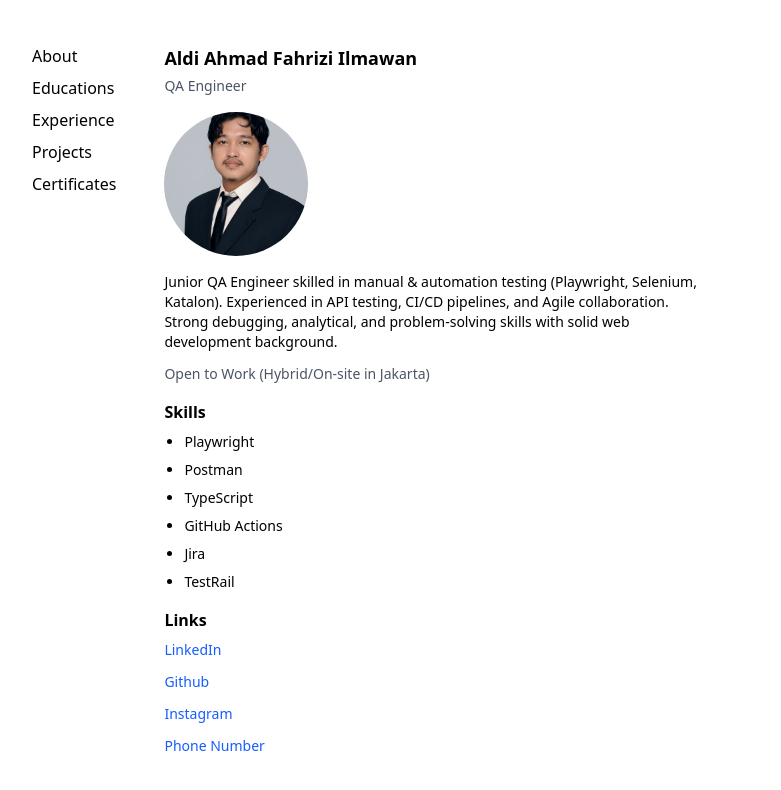
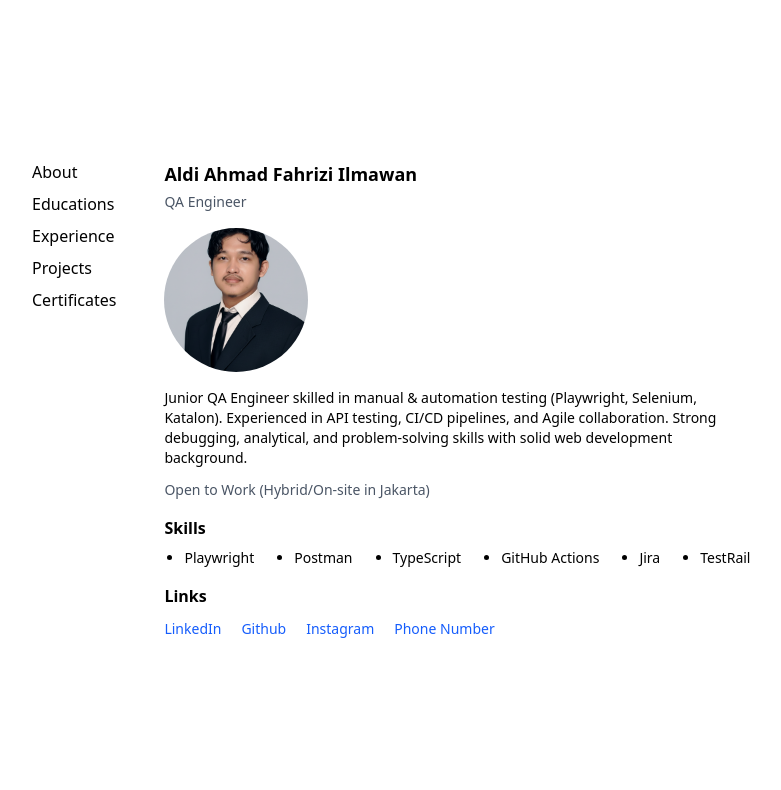
Before and after one commit to aldifhrent/new-portfolio, a Next.js app: page / in a window 1280 px wide. Shown: the top 790 px of the page, without its empty margins (272-1053 px from the left). Built offline with nearby package versions, Linux system fonts and the light colour scheme.

Commit message:
fix: redesign educations and work

```diff
--- a/src/app/(site)/educations/page.tsx
+++ b/src/app/(site)/educations/page.tsx
@@ -9,11 +9,10 @@ export default function EducationPage() {
         <ul className="list-disc pl-5 flex flex-col gap-4">
           {educations.map((edu, i) => (
             <li key={i}>
-              <p className="font-medium hover:text-blue-800 hover:underline">
-                {edu.title}
+              <p className="font-medium">
+                {edu.title} - {edu.location}
               </p>
               <p className="text-sm text-gray-600 mt-1">{edu.major}</p>
-              <p className="text-sm text-gray-500">{edu.location}</p>
               <p className="text-sm text-gray-500 mb-1">{edu.year}</p>
               <p className="text-sm">{edu.gpa}</p>
               <p className="text-sm mt-2">
--- a/src/app/(site)/work/page.tsx
+++ b/src/app/(site)/work/page.tsx
@@ -9,9 +9,10 @@ export default function WorkPage() {
         <ul className="list-disc pl-5 flex flex-col gap-4">
           {experiences.map((exp, i) => (
             <li key={i}>
-              <p className="font-medium">
-                {exp.role} — {exp.company}
+              <p className="font-bold">
+                 {exp.company}
               </p>
+              <p className="font-light">{exp.role} </p>
               <p className="text-sm text-gray-600 mb-1">{exp.period}</p>
 
               {/* tampilkan detail poin-poin jika ada */}
--- a/src/app/components/links.tsx
+++ b/src/app/components/links.tsx
@@ -1,37 +1,51 @@
+import Link from "next/link";
+
 export default function Contacts() {
   return (
     <div className="mt-3">
-      <p className="font-bold">Links</p>
-      <div className="mt-2 flex flex-col gap-3 text-">
-        <a
+      <p className="font-semibold">Links</p>
+      <ul className="mt-2 flex gap-5">
+        <li>
+          <Link
             href="https://www.linkedin.com/in/aldifahrizi"
             className="text-sm text-blue-600 hover:underline"
-          target="blank"
+            target="_blank"
+            rel="noopener noreferrer"
           >
             LinkedIn
-        </a>
-        <a
+          </Link>
+        </li>
+        <li>
+          <Link
             href="https://github.com/aldifhrent"
             className="text-sm text-blue-600 hover:underline"
-          target="blank"
+            target="_blank"
+            rel="noopener noreferrer"
           >
             Github
-        </a>
-        <a
+          </Link>
+        </li>
+        <li>
+          <Link
             href="https://www.instagram.com/aldi.fhrn/"
             className="text-sm text-blue-600 hover:underline"
-          target="blank"
+            target="_blank"
+            rel="noopener noreferrer"
           >
             Instagram
-        </a>
-        <a
+          </Link>
+        </li>
+        <li>
+          <Link
             href="https://wa.me/+6282218718161"
             className="text-sm text-blue-600 hover:underline"
-          target="blank"
+            target="_blank"
+            rel="noopener noreferrer"
           >
             Phone Number
-        </a>
-      </div>
+          </Link>
+        </li>
+      </ul>
     </div>
   );
 }
--- a/src/app/lib/const.ts
+++ b/src/app/lib/const.ts
@@ -35,9 +35,8 @@ export const educations = [
     gpa: "GPA: 3.44 / 4.00",
     finalProject:
       "Blockchain-based ticketing system for music events using NFTs, developed with Next.js, Tailwind CSS, and Thirdweb.",
-    year: "2020 — 2024",
+    year: "2019 — 2024",
     location: "Purwokerto, Indonesia",
-    // link: "https://github.com/aldifahrizi/nft-ticketing", // tambahkan kalau punya repo
   },
 ];
 
--- a/src/app/page.tsx
+++ b/src/app/page.tsx
@@ -29,7 +29,7 @@ export default function Home() {
 
       <div>
         <p className="font-semibold mt-3">Skills</p>
-        <ul className="mt-2 flex flex-col gap-2 text-sm list-disc pl-5">
+        <ul className="mt-2 flex  gap-10 text-sm list-disc pl-5">
           {[
             "Playwright",
             "Postman",
@@ -38,7 +38,7 @@ export default function Home() {
             "Jira",
             "TestRail",
           ].map((tool) => (
-            <li key={tool}>{tool}</li>
+            <li key={tool} className="text-nowrap">{tool}</li>
           ))}
         </ul>
       </div>
```
Lines whose indentation alone changed are shown as unchanged.
